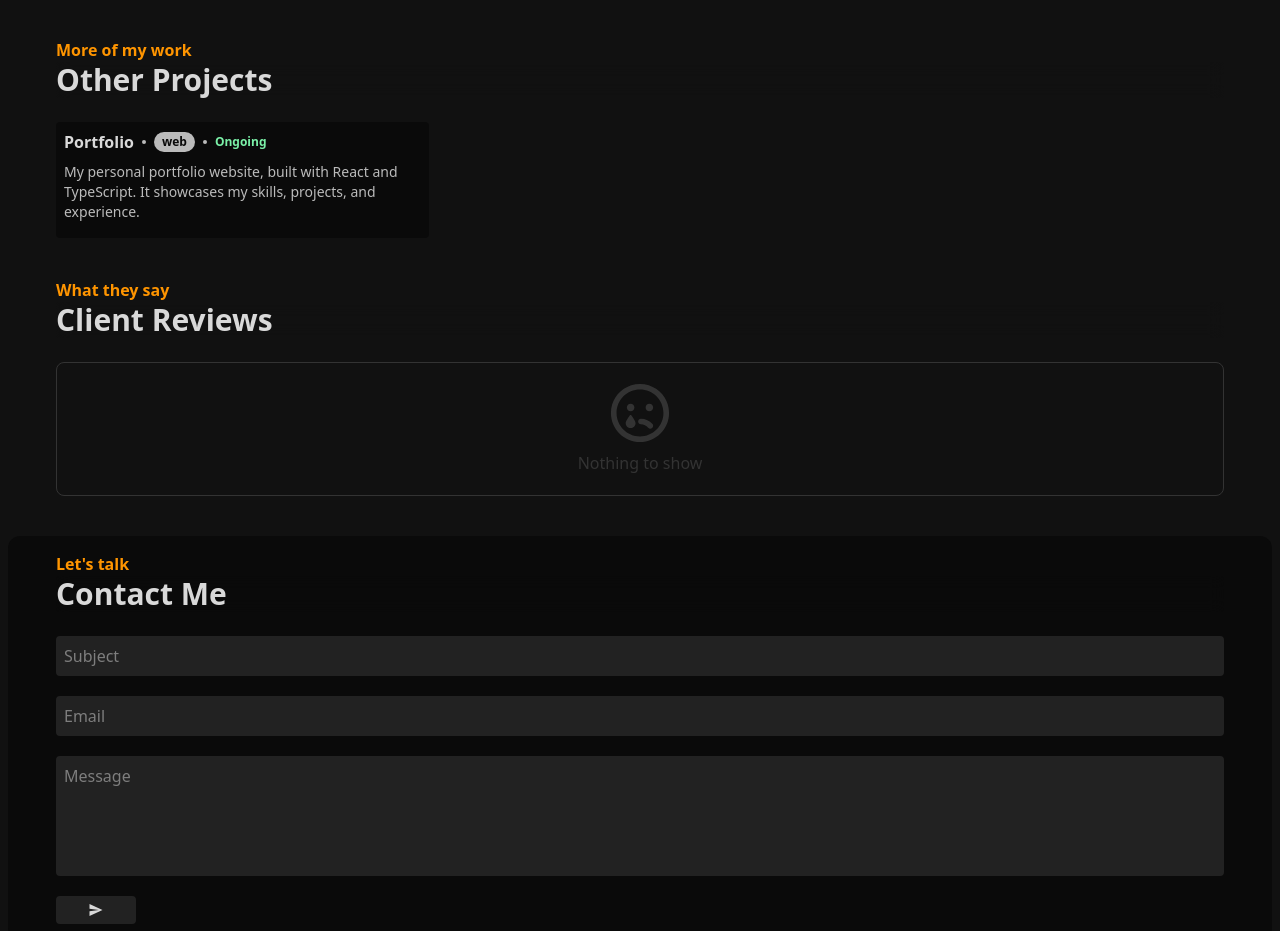
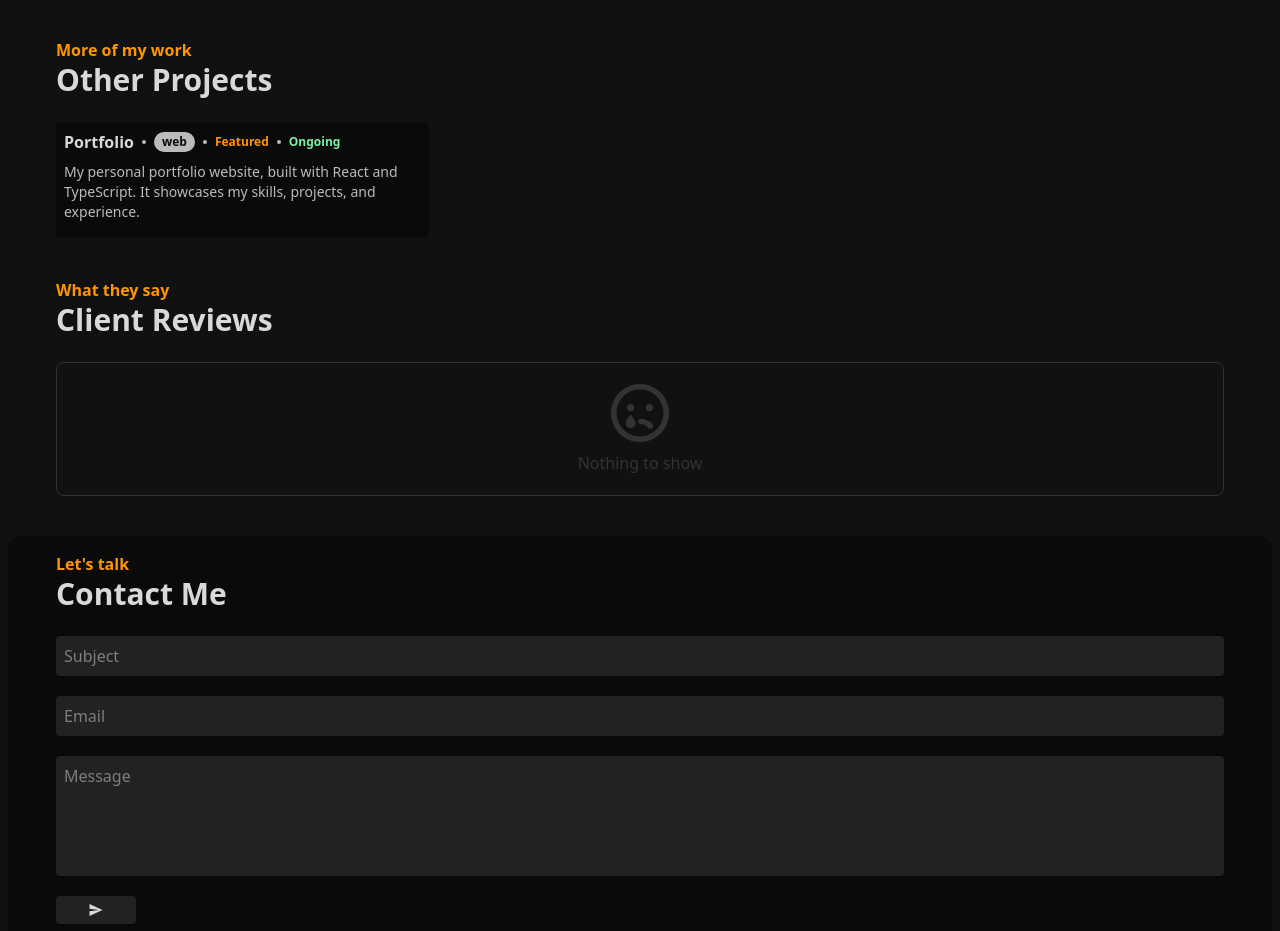
Before and after one commit to anthonywandera/anthonywandera, a React (Vite) app: page / in a window 1280 px wide. Shown: the part 1645-2576 px from the top of the page. Built offline with nearby package versions, Linux system fonts and the light colour scheme.

Commit message:
added a featured tag

```diff
--- a/src/components/project-item.tsx
+++ b/src/components/project-item.tsx
@@ -1,6 +1,7 @@
 import { useEffect, useRef, useState } from "react";
 import { Project } from "../types";
 import Dot from "./dot";
+import Highlighted from "./highlighted";
 
 export default function ProjectItem({ project }: { project: Project }) {
   const [showModal, setShowModal] = useState(false);
@@ -38,6 +39,12 @@ export default function ProjectItem({ project }: { project: Project }) {
           <span className="bg-[var(--primary-foreground)] text-[var(--primary)] text-xs px-2 py-0.5 rounded-full">
             {project.category}
           </span>
+          {project.featured && (
+            <>
+              <Dot />
+              <Highlighted className="text-xs">Featured</Highlighted>
+            </>
+          )}
           {project.ongoing && (
             <>
               <Dot />
@@ -75,6 +82,12 @@ export default function ProjectItem({ project }: { project: Project }) {
               <span className="bg-[var(--primary-foreground)] text-[var(--primary)] text-xs px-2 py-0.5 rounded-full">
                 {project.category}
               </span>
+              {project.featured && (
+                <>
+                  <Dot />
+                  <Highlighted className="text-xs">Featured</Highlighted>
+                </>
+              )}
               {project.ongoing && (
                 <>
                   <Dot />
```
